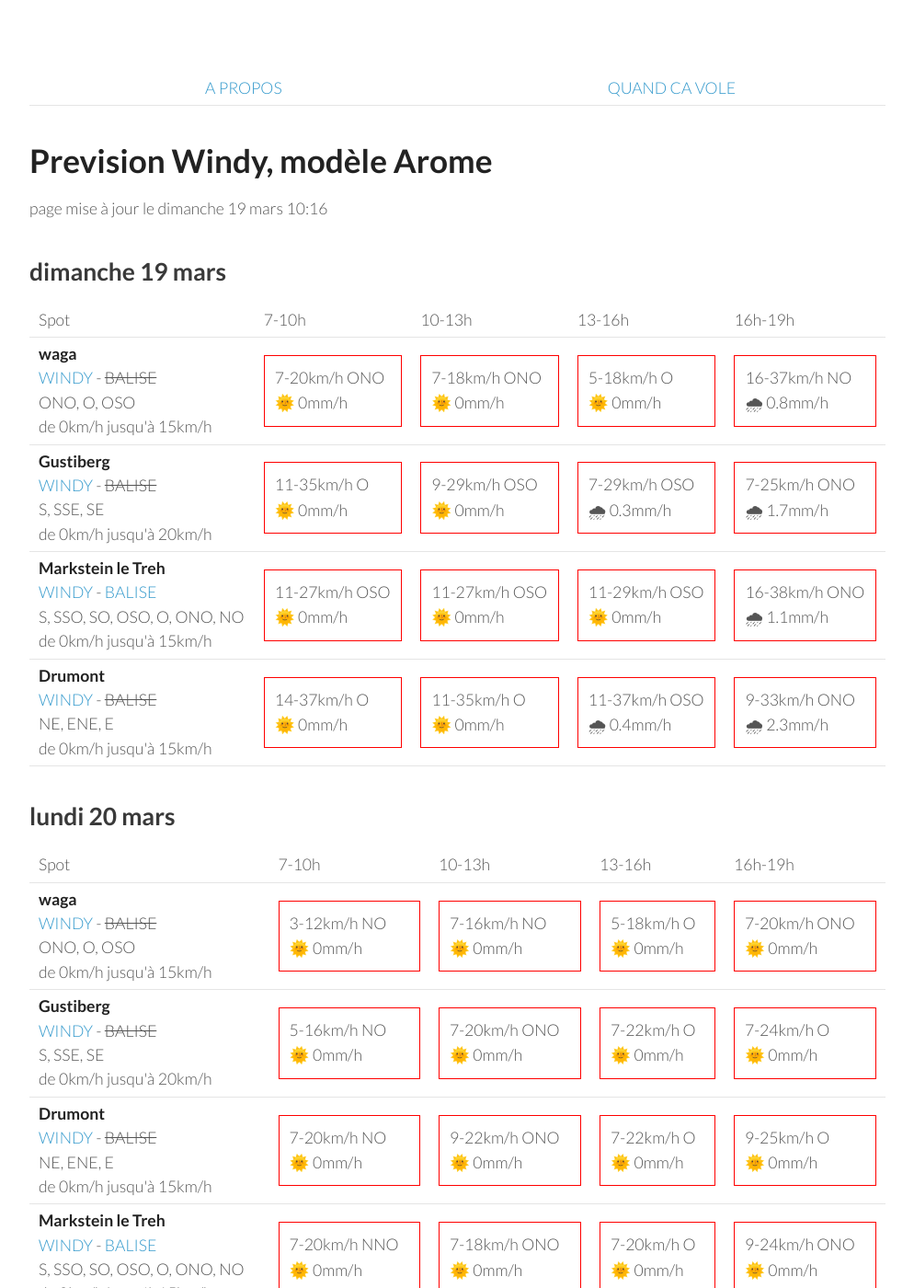
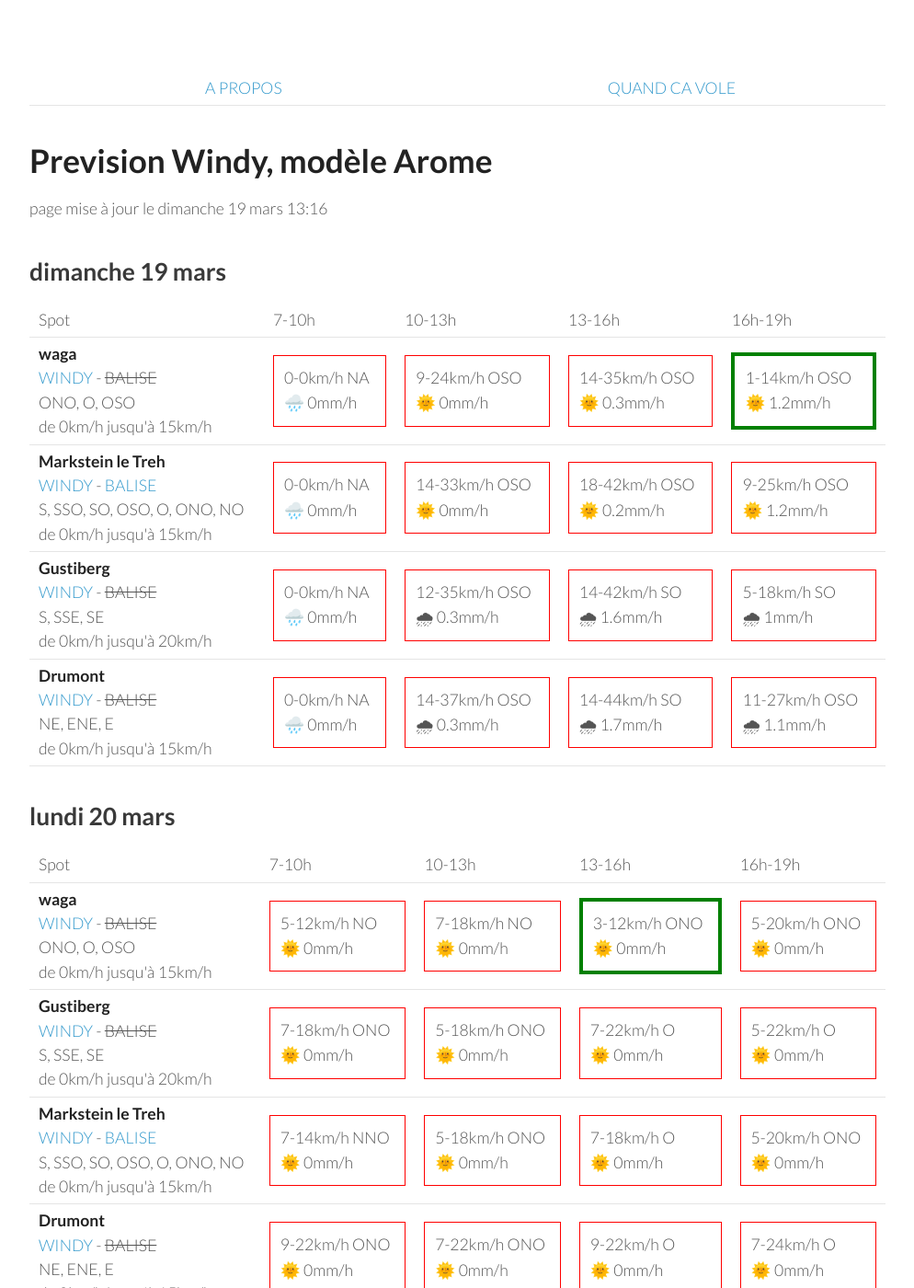
Before and after one commit to parapente-dans-le-nord/parapente-dans-le-nord.github.io, a Jekyll site: the page built from vosges.markdown, in a window 1280 px wide and 1400 px high. Shown: the whole window at 92% size, without its empty margins (26-1020 px from the left). Built offline with Jekyll 4.4.1, drawn with Linux system fonts in a browser that asks for light colours.

Commit message:
update index.markdown

```diff
--- a/vosges.markdown
+++ b/vosges.markdown
@@ -7,7 +7,7 @@ title:  "Tous les spots"
 {: .links}
 
 # Prevision Windy, modèle Arome
-page mise à jour le dimanche 19 mars 10:16
+page mise à jour le dimanche 19 mars 13:16
 
 ## dimanche 19 mars
 
@@ -24,41 +24,37 @@ page mise à jour le dimanche 19 mars 10:16
 <tr>
         <td><strong>waga</strong><br><a href="https://windy.com/47.903/6.996?47.900,6.983,15">WINDY</a> - <span class="no-balise"> BALISE </span><br> <span class="vent-favorable">ONO, O, OSO</span><br><span class="force-vent">de 0km/h jusqu'à 15km/h</span> </td>
 
-            <td><div class="not-flyable"><p>7-20km/h ONO</p><p>🌞 0mm/h</p></div></td>
-            <td><div class="not-flyable"><p>7-18km/h ONO</p><p>🌞 0mm/h</p></div></td>
-            <td><div class="not-flyable"><p>5-18km/h O</p><p>🌞 0mm/h</p></div></td>
-            <td><div class="not-flyable"><p>16-37km/h NO</p><p>🌧 0.8mm/h</p></div></td>
+            <td><div class="not-flyable"><p>0-0km/h NA</p><p>🌧️ 0mm/h</p></div></td>
+            <td><div class="not-flyable"><p>9-24km/h OSO</p><p>🌞 0mm/h</p></div></td>
+            <td><div class="not-flyable"><p>14-35km/h OSO</p><p>🌞 0.3mm/h</p></div></td>
+            <td><div class="flyable"><p>1-14km/h OSO</p><p>🌞 1.2mm/h</p></div></td>
 
+    </tr>
+<tr>
+        <td><strong>Markstein le Treh</strong><br><a href="https://windy.com/47.926/7.012?47.505,7.012,8,m:eY1agmQ">WINDY</a> - <span class=""><a href="http://www.balisemeteo.com/balise.php?idBalise=136">BALISE</a> </span><br> <span class="vent-favorable">S, SSO, SO, OSO, O, ONO, NO</span><br><span class="force-vent">de 0km/h jusqu'à 15km/h</span> </td>
+
+            <td><div class="not-flyable"><p>0-0km/h NA</p><p>🌧️ 0mm/h</p></div></td>
+            <td><div class="not-flyable"><p>14-33km/h OSO</p><p>🌞 0mm/h</p></div></td>
+            <td><div class="not-flyable"><p>18-42km/h OSO</p><p>🌞 0.2mm/h</p></div></td>
+            <td><div class="not-flyable"><p>9-25km/h OSO</p><p>🌞 1.2mm/h</p></div></td>
 
     </tr>
 <tr>
         <td><strong>Gustiberg</strong><br><a href="https://windy.com/47.894/6.934?47.891,6.934,15,m:eYYagmI">WINDY</a> - <span class="no-balise"> BALISE </span><br> <span class="vent-favorable">S, SSE, SE</span><br><span class="force-vent">de 0km/h jusqu'à 20km/h</span> </td>
 
-            <td><div class="not-flyable"><p>11-35km/h O</p><p>🌞 0mm/h</p></div></td>
-            <td><div class="not-flyable"><p>9-29km/h OSO</p><p>🌞 0mm/h</p></div></td>
-            <td><div class="not-flyable"><p>7-29km/h OSO</p><p>🌧 0.3mm/h</p></div></td>
-            <td><div class="not-flyable"><p>7-25km/h ONO</p><p>🌧 1.7mm/h</p></div></td>
-
-
-    </tr>
-<tr>
-        <td><strong>Markstein le Treh</strong><br><a href="https://windy.com/47.926/7.012?47.505,7.012,8,m:eY1agmQ">WINDY</a> - <span class=""><a href="http://www.balisemeteo.com/balise.php?idBalise=136">BALISE</a> </span><br> <span class="vent-favorable">S, SSO, SO, OSO, O, ONO, NO</span><br><span class="force-vent">de 0km/h jusqu'à 15km/h</span> </td>
-
-            <td><div class="not-flyable"><p>11-27km/h OSO</p><p>🌞 0mm/h</p></div></td>
-            <td><div class="not-flyable"><p>11-27km/h OSO</p><p>🌞 0mm/h</p></div></td>
-            <td><div class="not-flyable"><p>11-29km/h OSO</p><p>🌞 0mm/h</p></div></td>
-            <td><div class="not-flyable"><p>16-38km/h ONO</p><p>🌧 1.1mm/h</p></div></td>
-
+            <td><div class="not-flyable"><p>0-0km/h NA</p><p>🌧️ 0mm/h</p></div></td>
+            <td><div class="not-flyable"><p>12-35km/h OSO</p><p>🌧 0.3mm/h</p></div></td>
+            <td><div class="not-flyable"><p>14-42km/h SO</p><p>🌧 1.6mm/h</p></div></td>
+            <td><div class="not-flyable"><p>5-18km/h SO</p><p>🌧 1mm/h</p></div></td>
 
     </tr>
 <tr>
         <td><strong>Drumont</strong><br><a href="https://windy.com/47.898/6.919?47.687,6.919,9,m:eYYagmG">WINDY</a> - <span class="no-balise"> BALISE </span><br> <span class="vent-favorable">NE, ENE, E</span><br><span class="force-vent">de 0km/h jusqu'à 15km/h</span> </td>
 
-            <td><div class="not-flyable"><p>14-37km/h O</p><p>🌞 0mm/h</p></div></td>
-            <td><div class="not-flyable"><p>11-35km/h O</p><p>🌞 0mm/h</p></div></td>
-            <td><div class="not-flyable"><p>11-37km/h OSO</p><p>🌧 0.4mm/h</p></div></td>
-            <td><div class="not-flyable"><p>9-33km/h ONO</p><p>🌧 2.3mm/h</p></div></td>
-
+            <td><div class="not-flyable"><p>0-0km/h NA</p><p>🌧️ 0mm/h</p></div></td>
+            <td><div class="not-flyable"><p>14-37km/h OSO</p><p>🌧 0.3mm/h</p></div></td>
+            <td><div class="not-flyable"><p>14-44km/h SO</p><p>🌧 1.7mm/h</p></div></td>
+            <td><div class="not-flyable"><p>11-27km/h OSO</p><p>🌧 1.1mm/h</p></div></td>
 
     </tr>
 
@@ -80,40 +76,40 @@ page mise à jour le dimanche 19 mars 10:16
 <tr>
         <td><strong>waga</strong><br><a href="https://windy.com/47.903/6.996?47.900,6.983,15">WINDY</a> - <span class="no-balise"> BALISE </span><br> <span class="vent-favorable">ONO, O, OSO</span><br><span class="force-vent">de 0km/h jusqu'à 15km/h</span> </td>
 
-            <td><div class="not-flyable"><p>3-12km/h NO</p><p>🌞 0mm/h</p></div></td>
-            <td><div class="not-flyable"><p>7-16km/h NO</p><p>🌞 0mm/h</p></div></td>
-            <td><div class="not-flyable"><p>5-18km/h O</p><p>🌞 0mm/h</p></div></td>
-            <td><div class="not-flyable"><p>7-20km/h ONO</p><p>🌞 0mm/h</p></div></td>
+            <td><div class="not-flyable"><p>5-12km/h NO</p><p>🌞 0mm/h</p></div></td>
+            <td><div class="not-flyable"><p>7-18km/h NO</p><p>🌞 0mm/h</p></div></td>
+            <td><div class="flyable"><p>3-12km/h ONO</p><p>🌞 0mm/h</p></div></td>
+            <td><div class="not-flyable"><p>5-20km/h ONO</p><p>🌞 0mm/h</p></div></td>
 
 
     </tr>
 <tr>
         <td><strong>Gustiberg</strong><br><a href="https://windy.com/47.894/6.934?47.891,6.934,15,m:eYYagmI">WINDY</a> - <span class="no-balise"> BALISE </span><br> <span class="vent-favorable">S, SSE, SE</span><br><span class="force-vent">de 0km/h jusqu'à 20km/h</span> </td>
 
-            <td><div class="not-flyable"><p>5-16km/h NO</p><p>🌞 0mm/h</p></div></td>
-            <td><div class="not-flyable"><p>7-20km/h ONO</p><p>🌞 0mm/h</p></div></td>
+            <td><div class="not-flyable"><p>7-18km/h ONO</p><p>🌞 0mm/h</p></div></td>
+            <td><div class="not-flyable"><p>5-18km/h ONO</p><p>🌞 0mm/h</p></div></td>
             <td><div class="not-flyable"><p>7-22km/h O</p><p>🌞 0mm/h</p></div></td>
-            <td><div class="not-flyable"><p>7-24km/h O</p><p>🌞 0mm/h</p></div></td>
+            <td><div class="not-flyable"><p>5-22km/h O</p><p>🌞 0mm/h</p></div></td>
+
+
+    </tr>
+<tr>
+        <td><strong>Markstein le Treh</strong><br><a href="https://windy.com/47.926/7.012?47.505,7.012,8,m:eY1agmQ">WINDY</a> - <span class=""><a href="http://www.balisemeteo.com/balise.php?idBalise=136">BALISE</a> </span><br> <span class="vent-favorable">S, SSO, SO, OSO, O, ONO, NO</span><br><span class="force-vent">de 0km/h jusqu'à 15km/h</span> </td>
+
+            <td><div class="not-flyable"><p>7-14km/h NNO</p><p>🌞 0mm/h</p></div></td>
+            <td><div class="not-flyable"><p>5-18km/h ONO</p><p>🌞 0mm/h</p></div></td>
+            <td><div class="not-flyable"><p>7-18km/h O</p><p>🌞 0mm/h</p></div></td>
+            <td><div class="not-flyable"><p>5-20km/h ONO</p><p>🌞 0mm/h</p></div></td>
 
 
     </tr>
 <tr>
         <td><strong>Drumont</strong><br><a href="https://windy.com/47.898/6.919?47.687,6.919,9,m:eYYagmG">WINDY</a> - <span class="no-balise"> BALISE </span><br> <span class="vent-favorable">NE, ENE, E</span><br><span class="force-vent">de 0km/h jusqu'à 15km/h</span> </td>
 
-            <td><div class="not-flyable"><p>7-20km/h NO</p><p>🌞 0mm/h</p></div></td>
             <td><div class="not-flyable"><p>9-22km/h ONO</p><p>🌞 0mm/h</p></div></td>
-            <td><div class="not-flyable"><p>7-22km/h O</p><p>🌞 0mm/h</p></div></td>
-            <td><div class="not-flyable"><p>9-25km/h O</p><p>🌞 0mm/h</p></div></td>
-
-
-    </tr>
-<tr>
-        <td><strong>Markstein le Treh</strong><br><a href="https://windy.com/47.926/7.012?47.505,7.012,8,m:eY1agmQ">WINDY</a> - <span class=""><a href="http://www.balisemeteo.com/balise.php?idBalise=136">BALISE</a> </span><br> <span class="vent-favorable">S, SSO, SO, OSO, O, ONO, NO</span><br><span class="force-vent">de 0km/h jusqu'à 15km/h</span> </td>
-
-            <td><div class="not-flyable"><p>7-20km/h NNO</p><p>🌞 0mm/h</p></div></td>
-            <td><div class="not-flyable"><p>7-18km/h ONO</p><p>🌞 0mm/h</p></div></td>
-            <td><div class="not-flyable"><p>7-20km/h O</p><p>🌞 0mm/h</p></div></td>
-            <td><div class="not-flyable"><p>9-24km/h ONO</p><p>🌞 0mm/h</p></div></td>
+            <td><div class="not-flyable"><p>7-22km/h ONO</p><p>🌞 0mm/h</p></div></td>
+            <td><div class="not-flyable"><p>9-22km/h O</p><p>🌞 0mm/h</p></div></td>
+            <td><div class="not-flyable"><p>7-24km/h O</p><p>🌞 0mm/h</p></div></td>
 
 
     </tr>
```
